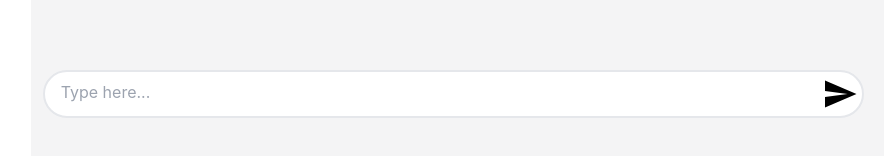
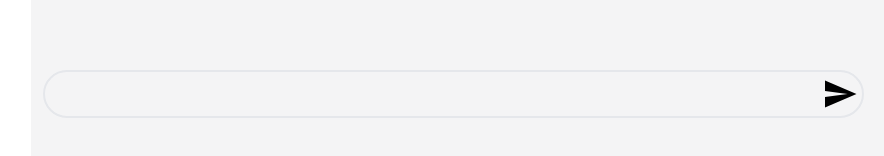
Before and after one commit to Patri22k/social-app, a React (Create React App) app in the folder frontend/: page / in a window 1280 px wide. Shown: the part 570-726 px from the top of the page, without its empty margins (396-1280 px from the left). Built offline with nearby package versions, Linux system fonts and the light colour scheme.

Commit message:
Work-in-progress: Remaking textarea code.

```diff
--- a/frontend/src/App.js
+++ b/frontend/src/App.js
@@ -42,18 +42,29 @@ function App() {
           <div ref={(el) => { el?.scrollIntoView({ behavior: 'smooth' }); }} />
         </div>
         <div className="chatInput relative w-full h-1/5">
+          <div
+            aria-describedby="Správa"
+            aria-label="Správa"
+            class="editable-div"
+            contentEditable="true"
+            spellCheck="true"
+            tabindex="0"
+            data-lexical-editor="true"
+            style={{
+              "user-select": "text",
+              "white-space": "pre-wrap",
+              "word-break": "break-word",
+            }}>
             {/* Input field for typing messages */}
-          <textarea
+            <p
+              contentEditable={true}
               placeholder='Type here...'
               className="w-full max-w-[calc(100%-2rem)] text-base pl-4 pr-16 mr-3 ml-3 h-12 border-2 rounded-3xl z-10 resize-none overflow-auto"
-            style= {{
-              overflowWrap: 'break-word',
-              lineHeight: '2.5rem'
-            }}
-            onChange={handleInputChange}
+              onInput={handleInputChange}
               onKeyDown={handleKeyDown}
               value={newMessage}
-          />
+              dangerouslySetInnerHTML={{ __html: newMessage }}
+            ></p>
             <button
               type="Send"
               className="absolute top-0 right-5 h-12 w-12"
@@ -69,6 +80,7 @@ function App() {
           </div>
         </div>
       </div>
+    </div>
   );
 }
 
```
Lines whose indentation alone changed are shown as unchanged.
